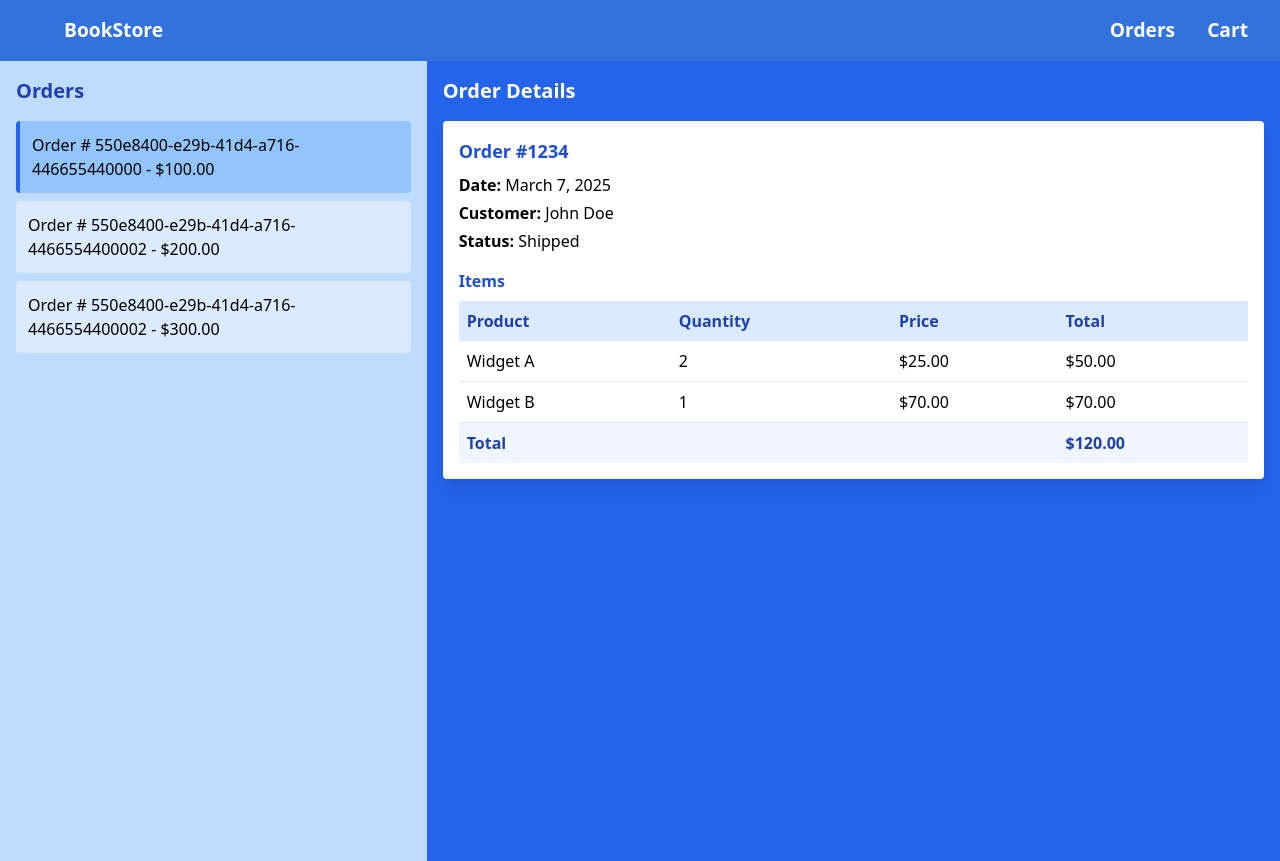
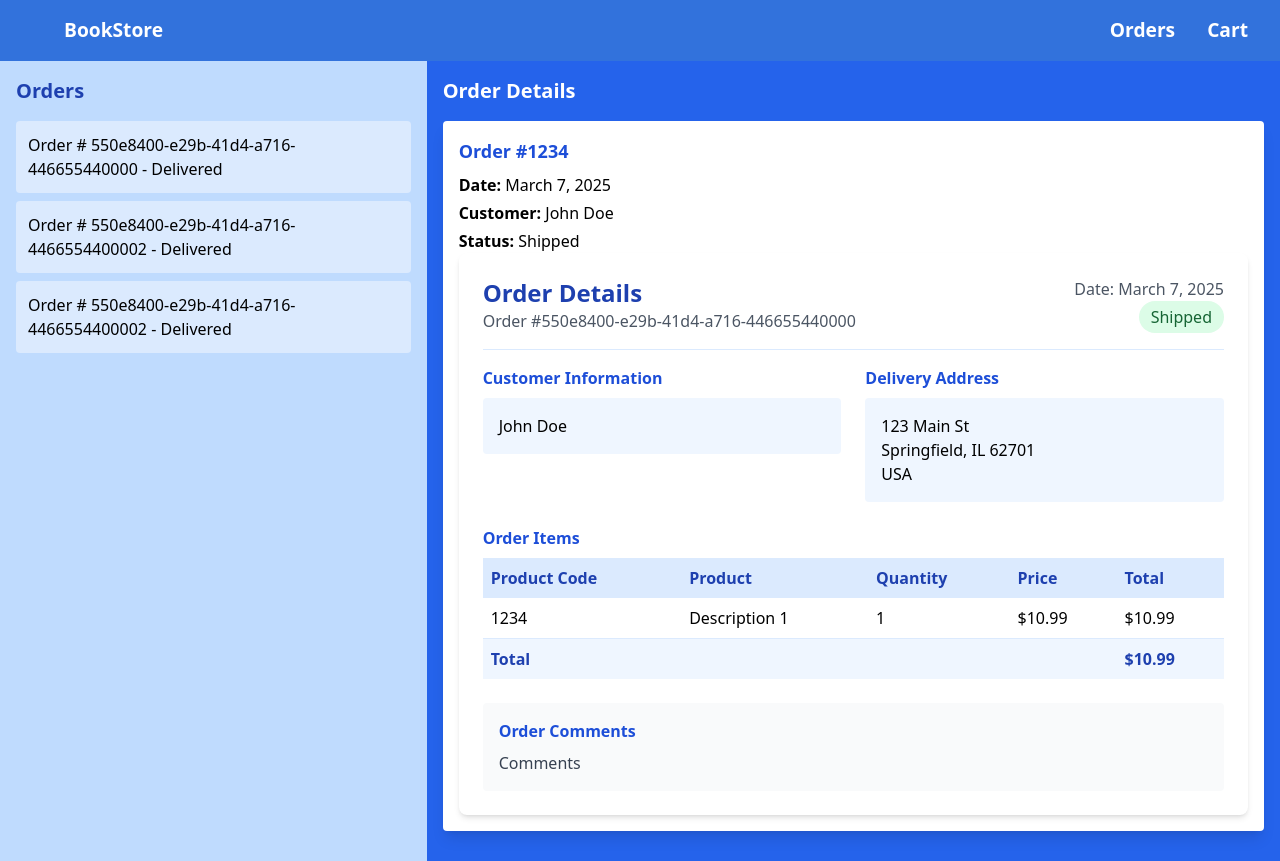
Before and after one commit to Anvesh-kn/bookstore, a React (Vite) app in the folder book-ui/: page /orders in a window 1280 px wide. Built offline with nearby package versions, Linux system fonts and the light colour scheme; no server answers.

Commit message:
adding fetch order details api for showing order details

```diff
--- a/book-ui/src/components/cart/CartComponent.tsx
+++ b/book-ui/src/components/cart/CartComponent.tsx
@@ -24,7 +24,7 @@ function CartComponent() {
 
         setCartItems((prev) => {
             const updatedCartItems = prev.map((item) =>
-                item.code === id ? { ...item, quantity } : item
+                item.code === id ? {...item, quantity} : item
             );
             localStorage.setItem('cart', JSON.stringify(updatedCartItems));
             return updatedCartItems;
--- a/book-ui/src/components/orders/OrderComponent.tsx
+++ b/book-ui/src/components/orders/OrderComponent.tsx
@@ -1,33 +1,92 @@
 import Order from "../../domain/Order.ts";
 import OrderItemsTableComponent from "./OrderItemsTableComponent.tsx";
+import {useEffect, useState} from "react";
+import axios from "axios";
+import urlConfig from "../../properties.ts";
+import OrderEntity from "../../domain/OrderEntity.ts";
+import Book from "../../domain/Books.ts";
 
 
 function OrderComponent() {
-    const orders: Array<Order> = [
-        {id: "550e8400-e29b-41d4-a716-446655440000", price: 100},
-        {id: "550e8400-e29b-41d4-a716-4466554400002", price: 200},
-        {id: "550e8400-e29b-41d4-a716-4466554400002", price: 300},
+    const ordersSample: Array<Order> = [
+        {orderNumber: "550e8400-e29b-41d4-a716-446655440000", status: "Delivered"},
+        {orderNumber: "550e8400-e29b-41d4-a716-4466554400002", status: "Delivered"},
+        {orderNumber: "550e8400-e29b-41d4-a716-4466554400002", status: "Delivered"},
     ];
 
-    const orderItems = [
-        {product: "Widget A", quantity: 2, price: 25.00},
-        {product: "Widget B", quantity: 1, price: 70.00}
-    ];
+    const orderSample = new OrderEntity(
+        "550e8400-e29b-41d4-a716-446655440000",
+        "user",
+        [new Book("1234", "Book 1", "Author 1","Description 1", 10.99)],
+        {
+            name: "John Doe",
+            email: "",
+            phone: "",
+            addressLine1: "",
+            addressLine2: "",
+            city: "",
+            state: "",
+            zipCode: "",
+            country: ""
+        },
+        {addressLine1: "123 Main St", addressLine2:"", city: "Springfield", state: "IL", zipCode: "62701", country: "USA"},
+        "Shipped",
+        "Comments",
+        "2025-03-07",
+        10.99
+    );
+
+    const [orders, setOrderItems] = useState<Array<Order>>(ordersSample);
+    const [selectedOrderId, setSelectedOrder] = useState<string>("");
+    const [orderen, setOrder] = useState<OrderEntity | null>(orderSample);
+
+    useEffect(() => {
+        const fetchOrders = async () => {
+            try {
+                const response = await axios.get(urlConfig.endpoints.getOrdersList());
+                console.log("Orders fetched:", response.data);
+                console.log(response)
+                setOrderItems(response.data)
+                setOrder(response.data)
+                console.log()
+                return
+            } catch (err: any) {
+                console.error("Error fetching orders:", err);
+            }
+        }
+
+        fetchOrders();
+    }, []);
+
+    useEffect(() => {
+        const fetchOrderDetails = async () => {
+            try {
+                const response = await axios.get(urlConfig.endpoints.getOrderById(selectedOrderId));
+                console.log("Order fetched:", response.data);
+                setOrder(response.data)
+                return
+            } catch (err: any) {
+                console.error("Error fetching orders:", err);
+            }
+        }
+        fetchOrderDetails();
+    }, [selectedOrderId]);
 
     function handleOrderClick(id: string) {
         console.log(`Order clicked: ${id}`);
+        setSelectedOrder(id)
+
     }
-    const selectedOrderId:string="550e8400-e29b-41d4-a716-446655440000"
 
     const orderList = orders.map((order) => (
         <li
-            key={order.id}
+            key={order.orderNumber}
             className={`p-3 bg-blue-100 rounded cursor-pointer hover:bg-blue-300 ${
-                selectedOrderId === order.id ? 'bg-blue-300 border-l-4 border-blue-600' : ''
+                selectedOrderId === order.orderNumber ? 'bg-blue-300 border-l-4 border-blue-600' : ''
             }`}
-            onClick={() => handleOrderClick(order.id)} // Add this function to handle clicks
+            onClick={() => handleOrderClick(order.orderNumber)} // Add this function to handle clicks
         >
-            Order # {order.id || 'N/A'} - ${order.price?.toFixed(2) || '0.00'}
+            Order # {order.orderNumber || 'N/A'} - {order.status || 'Unknown'}
         </li>
     ))
 
@@ -51,7 +110,7 @@ function OrderComponent() {
                     <p className="mt-1"><strong>Customer:</strong> John Doe</p>
                     <p className="mt-1"><strong>Status:</strong> Shipped</p>
 
-                    <OrderItemsTableComponent items={orderItems}></OrderItemsTableComponent>
+                    <OrderItemsTableComponent order={orderen ?? orderSample}></OrderItemsTableComponent>
                 </div>
             </div>
         </div>
--- a/book-ui/src/components/orders/OrderItemsTableComponent.tsx
+++ b/book-ui/src/components/orders/OrderItemsTableComponent.tsx
@@ -1,26 +1,68 @@
-type OrderItem = {
-    product: string;
-    quantity: number;
-    price: number;
+import OrderEntity from "../../domain/OrderEntity.ts";
+
+
+type OrderDetailsProps = {
+    order: OrderEntity;
 };
 
-type OrderItemsTableProps = {
-    items: OrderItem[];
+function OrderItemsTableComponent(props: OrderDetailsProps) {
+    const { order } = props;
+    const { items, customer, deliveryAddress } = order;
+
+
+    const formatDate = (dateString: string) => {
+        const date = new Date(dateString);
+        return date.toLocaleDateString('en-US', {
+            year: 'numeric',
+            month: 'long',
+            day: 'numeric'
+        });
     };
 
-function OrderItemsTable(props: OrderItemsTableProps) {
-    // Calculate total price of all items
-    const items: OrderItem[] = props.items;
-    const totalPrice = items.reduce((sum, item) => {
-        return sum + (item.price * item.quantity);
-    }, 0);
+    return (
+        <div className="max-w-4xl mx-auto p-6 bg-white rounded-lg shadow-md">
+            {/* Order Header */}
+            <div className="flex justify-between items-center border-b border-blue-100 pb-4 mb-4">
+                <div>
+                    <h2 className="text-2xl font-bold text-blue-800">Order Details</h2>
+                    <p className="text-gray-600">Order #{order.orderNumber}</p>
+                </div>
+                <div className="text-right">
+                    <p className="text-gray-600">Date: {formatDate(order.createdAt)}</p>
+                    <span className="px-3 py-1 inline-block rounded-full bg-green-100 text-green-800 font-medium">
+                        {order.status}
+                    </span>
+                </div>
+            </div>
 
-    return (
+            {/* Customer & Delivery Info */}
+            <div className="grid grid-cols-1 md:grid-cols-2 gap-6 mb-6">
+                <div>
+                    <h3 className="font-semibold text-blue-700 mb-2">Customer Information</h3>
+                    <div className="bg-blue-50 p-4 rounded">
+                        <p className="font-medium">{customer.name}</p>
+                        <p>{customer.email}</p>
+                        <p>{customer.phone}</p>
+                    </div>
+                </div>
+                <div>
+                    <h3 className="font-semibold text-blue-700 mb-2">Delivery Address</h3>
+                    <div className="bg-blue-50 p-4 rounded">
+                        <p>{deliveryAddress.addressLine1}</p>
+                        {deliveryAddress.addressLine2 && <p>{deliveryAddress.addressLine2}</p>}
+                        <p>{deliveryAddress.city}, {deliveryAddress.state} {deliveryAddress.zipCode}</p>
+                        <p>{deliveryAddress.country}</p>
+                    </div>
+                </div>
+            </div>
+
+            {/* Order Items Table */}
             <div className="mt-4">
-            <h4 className="font-semibold text-blue-700">Items</h4>
+                <h3 className="font-semibold text-blue-700 mb-2">Order Items</h3>
                 <table className="w-full mt-2">
                     <thead className="bg-blue-100">
                     <tr>
+                        <th className="p-2 text-left text-blue-800">Product Code</th>
                         <th className="p-2 text-left text-blue-800">Product</th>
                         <th className="p-2 text-left text-blue-800">Quantity</th>
                         <th className="p-2 text-left text-blue-800">Price</th>
@@ -29,8 +71,9 @@ function OrderItemsTable(props: OrderItemsTableProps) {
                     </thead>
                     <tbody>
                     {items.map((item, index) => (
-                    <tr key={index} className="border-b  border-blue-100">
-                        <td className="p-2">{item.product}</td>
+                        <tr key={index} className="border-b border-blue-100">
+                            <td className="p-2">{item.code}</td>
+                            <td className="p-2">{item.name}</td>
                             <td className="p-2">{item.quantity}</td>
                             <td className="p-2">${item.price.toFixed(2)}</td>
                             <td className="p-2">${(item.price * item.quantity).toFixed(2)}</td>
@@ -39,13 +82,22 @@ function OrderItemsTable(props: OrderItemsTableProps) {
                     </tbody>
                     <tfoot className="bg-blue-50">
                     <tr>
-                    <td className="p-2 font-bold text-blue-800" colSpan={3}>Total</td>
-                    <td className="p-2 font-bold text-blue-800">${totalPrice.toFixed(2)}</td>
+                        <td className="p-2 font-bold text-blue-800" colSpan={4}>Total</td>
+                        <td className="p-2 font-bold text-blue-800">${order.totalAmount.toFixed(2)}</td>
                     </tr>
                     </tfoot>
                 </table>
             </div>
+
+            {/* Comments Section (if any) */}
+            {order.comments && (
+                <div className="mt-6 p-4 bg-gray-50 rounded">
+                    <h3 className="font-semibold text-blue-700 mb-2">Order Comments</h3>
+                    <p className="text-gray-700">{order.comments}</p>
+                </div>
+            )}
+        </div>
     );
-};
+}
 
-export default OrderItemsTable;
+export default OrderItemsTableComponent;
--- a/book-ui/src/domain/Books.ts
+++ b/book-ui/src/domain/Books.ts
@@ -4,6 +4,7 @@ class Book {
     imageUrl: string;
     name: string;
     price: number;
+    quantity: number = 1;
 
     constructor(code: string, description: string, imageUrl: string, name: string, price: number) {
         this.code = code;
@@ -12,6 +13,7 @@ class Book {
         this.name = name;
         this.price = price;
     }
+
 }
 
 /*
--- /dev/null
+++ b/book-ui/src/domain/DeliveryAddress.ts
@@ -0,0 +1,26 @@
+class DeliveryAddress {
+    addressLine1: string;
+    addressLine2: string | null;
+    city: string;
+    state: string;
+    zipCode: string;
+    country: string;
+
+    constructor(
+        addressLine1: string,
+        addressLine2: string | null,
+        city: string,
+        state: string,
+        zipCode: string,
+        country: string
+    ) {
+        this.addressLine1 = addressLine1;
+        this.addressLine2 = addressLine2;
+        this.city = city;
+        this.state = state;
+        this.zipCode = zipCode;
+        this.country = country;
+    }
+}
+
+export default DeliveryAddress;
--- a/book-ui/src/domain/Order.ts
+++ b/book-ui/src/domain/Order.ts
@@ -1,10 +1,10 @@
 class Order {
-    id: string;
-    price: number;
+    orderNumber: string;
+    status: string;
 
-    constructor(id: string, price: number) {
-        this.id = id;
-        this.price = price;
+    constructor(id: string, status: string) {
+        this.orderNumber = id;
+        this.status = status;
     }
 }
 
--- /dev/null
+++ b/book-ui/src/domain/OrderEntity.ts
@@ -0,0 +1,40 @@
+import Customer from "./Customer.ts";
+import Book from "./Books.ts";
+import DeliveryAddress from "./DeliveryAddress.ts";
+
+
+class OrderEntity {
+    orderNumber: string;
+    user: string;
+    items: Book[];
+    customer: Customer;
+    deliveryAddress: DeliveryAddress;
+    status: string;
+    comments: string | null;
+    createdAt: string;
+    totalAmount: number;
+
+    constructor(
+        orderNumber: string,
+        user: string,
+        items: Book[],
+        customer: Customer,
+        deliveryAddress: DeliveryAddress,
+        status: string,
+        comments: string | null,
+        createdAt: string,
+        totalAmount: number
+    ) {
+        this.orderNumber = orderNumber;
+        this.user = user;
+        this.items = items;
+        this.customer = customer;
+        this.deliveryAddress = deliveryAddress;
+        this.status = status;
+        this.comments = comments;
+        this.createdAt = createdAt;
+        this.totalAmount = totalAmount;
+    }
+}
+
+export default OrderEntity;
```
Also changed, not shown: book-ui/src/properties.ts (+8 -2 lines). Lines whose indentation alone changed are shown as unchanged.
